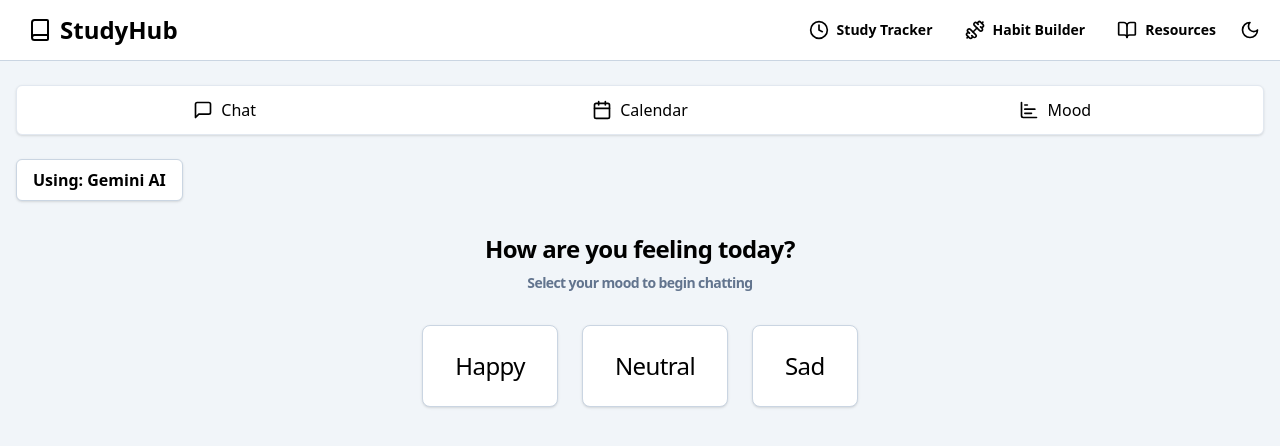
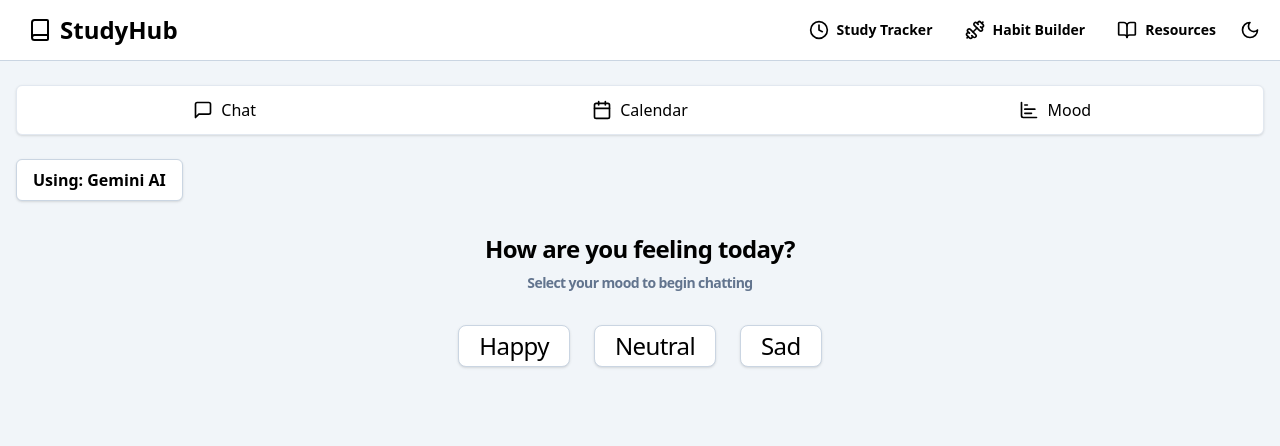
Before and after one commit to RikenMor001/StudyHub, a React (Vite) app: page /habit-builder in a window 1280 px wide. Shown: the top 446 px of the page. Built offline with nearby package versions, Linux system fonts and the light colour scheme.

Commit message:
Update habitBuilder.jsx

```diff
--- a/src/pages/habitBuilder/habitBuilder.jsx
+++ b/src/pages/habitBuilder/habitBuilder.jsx
@@ -7,7 +7,7 @@ export const HabitBuilder = () => {
   const [useGemini, setUseGemini] = useState(false);
 
   return (
-    <div className="flex flex-col bg-slate-100 min-h-screen">
+    <div className="flex flexs-col bg-slate-100 min-h-screen">
       <main className="flex-1 container mx-auto px-4 py-6">
         <Tabs
           className="flex flex-col h-full"
@@ -55,7 +55,7 @@ export const HabitBuilder = () => {
               {["Happy", "Neutral", "Sad"].map((mood) => (
                 <button
                   key={mood}
-                  className="bg-white border border-slate-300 rounded-lg px-8 py-6 shadow hover:bg-slate-100 font-medium transition hover:cursor-pointer"
+                  className="bg-white border border-slate-300 rounded-lg px-5 py-1 shadow hover:bg-slate-100 font-medium transition hover:cursor-pointer"
                 >
                   {mood}
                 </button>
```
